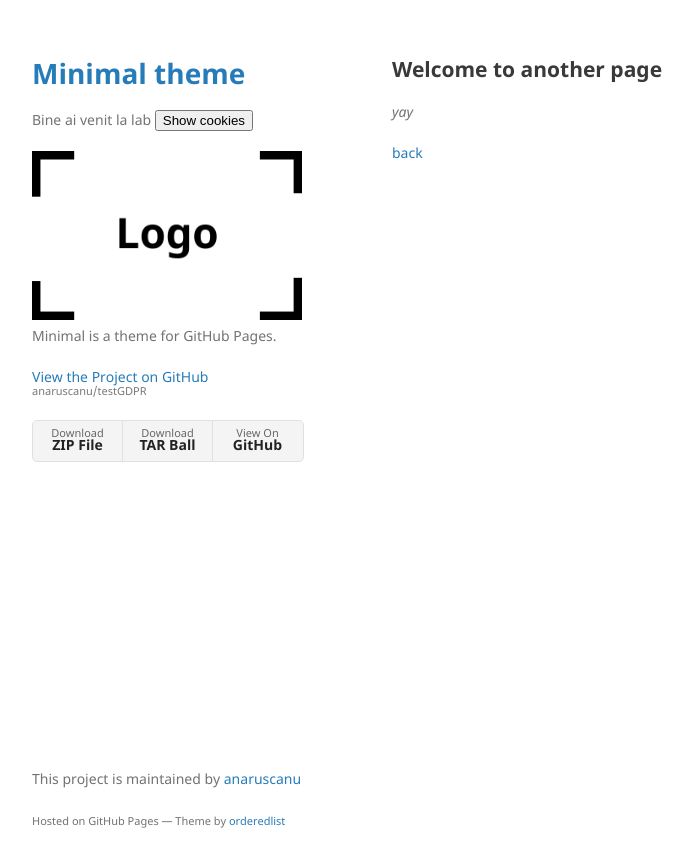
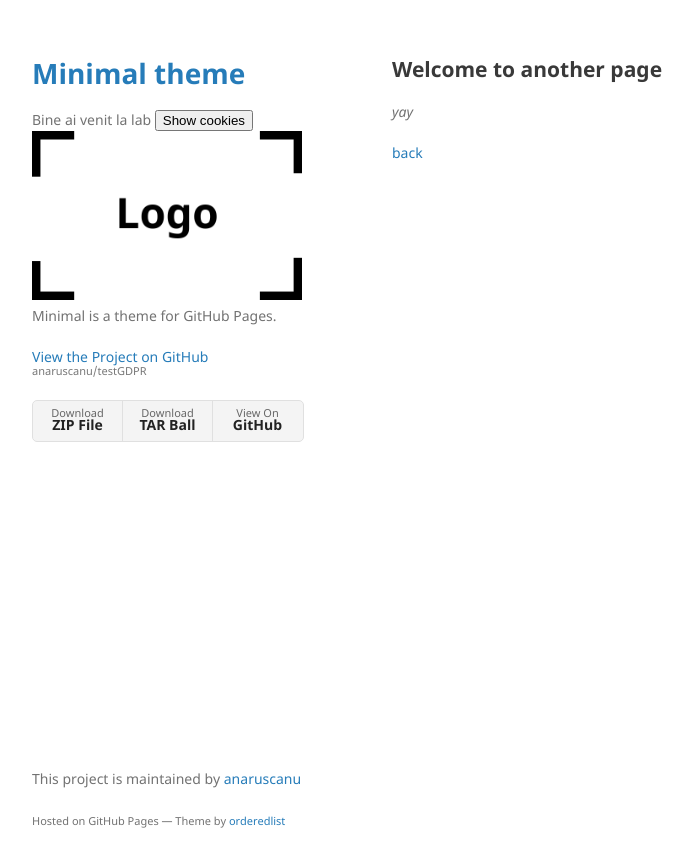
Before and after one commit to anaruscanu/testGDPR, a Jekyll site: the page built from another-page.md, in a window 1280 px wide. Shown: the top 867 px of the page, without its empty margins (178-871 px from the left). Built offline with Jekyll 4.4.1, drawn with Linux system fonts in a browser that asks for light colours; our own code applies the rules of GitHub Pages for plain Markdown files.

```diff
--- a/_layouts/default.html
+++ b/_layouts/default.html
@@ -17,8 +16,8 @@
     <div class="wrapper">
       <header>
         <h1><a href="{{ "/" | absolute_url }}">{{ site.title | default: site.github.repository_name }}</a></h1>
-<p>Bine ai venit la lab <button onclick="alertCookie()">Show cookies</button>
-        </p>
+Bine ai venit la lab <button onclick="alertCookie()">Show cookies</button>
+
         {% if site.logo %}
           <img src="{{site.logo | relative_url}}" alt="Logo" />
         {% endif %}
```
Also changed, not shown: other parts of _layouts/default.html (+0 -1 lines).
